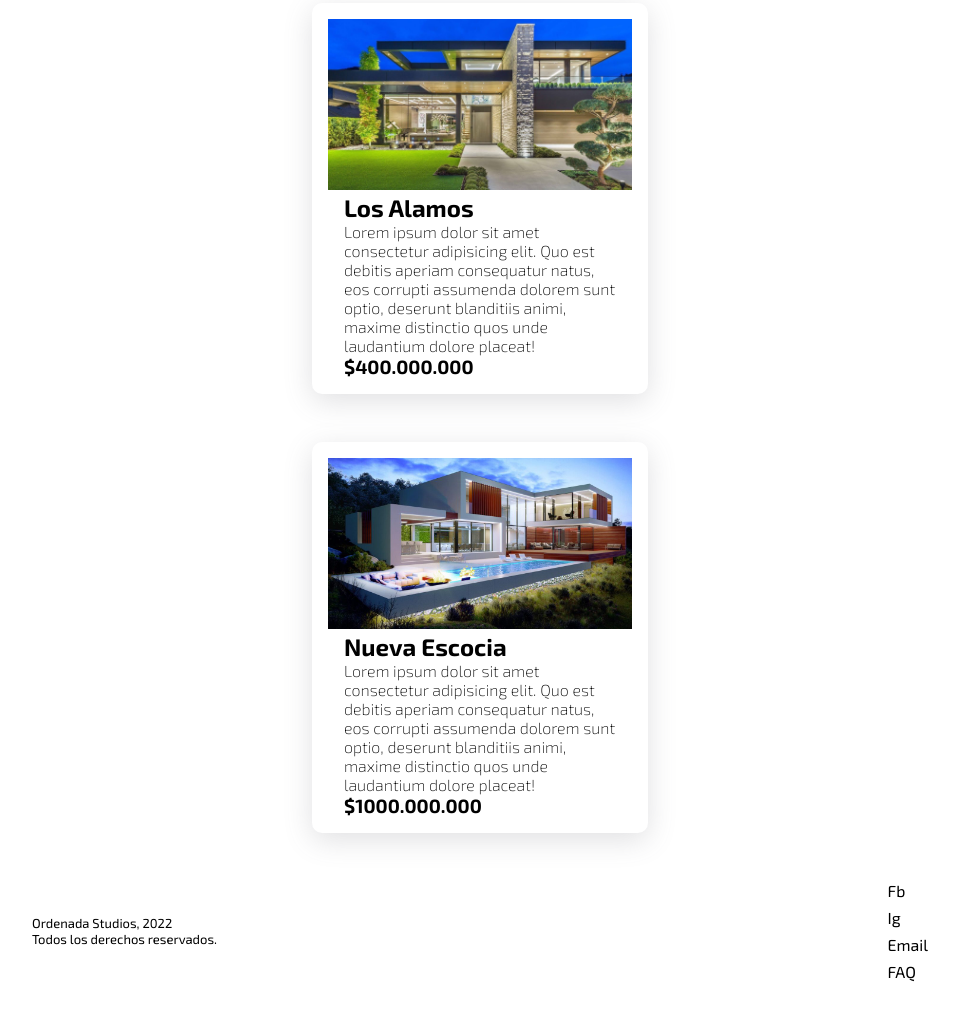
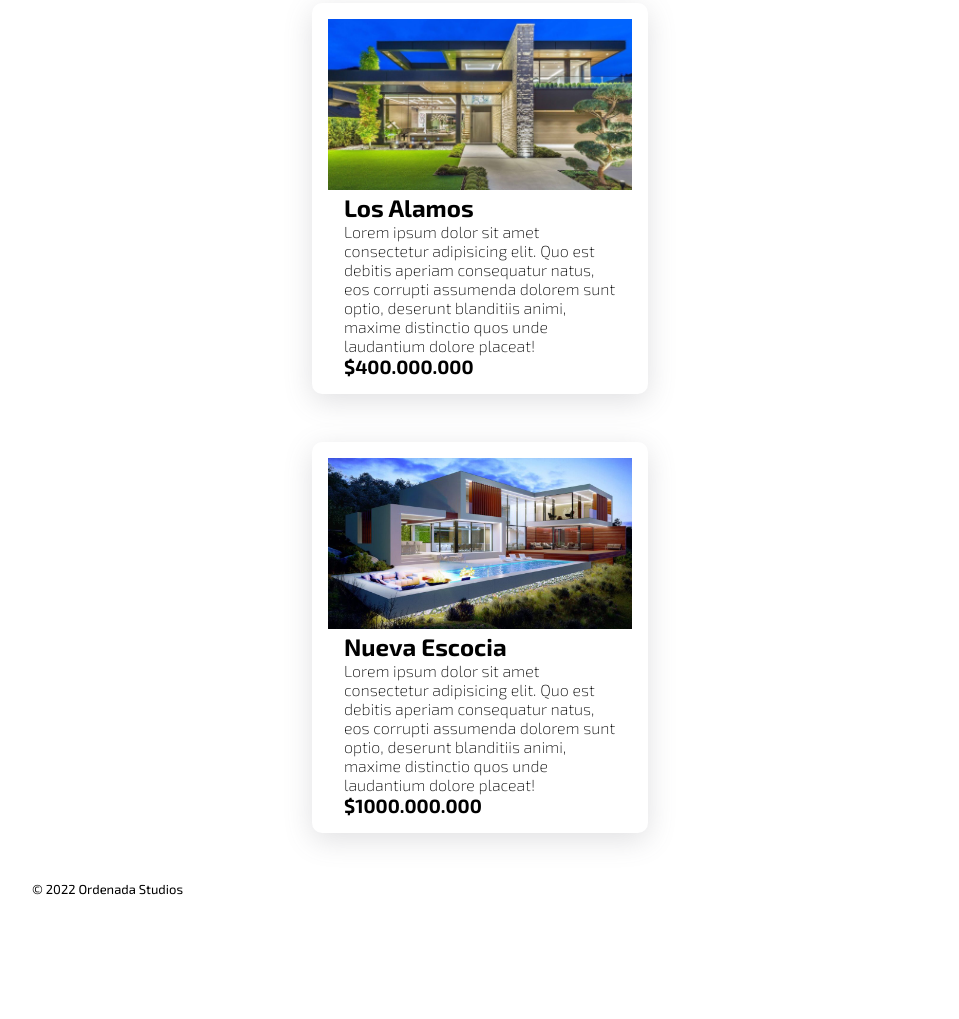
Before and after one commit to marquez5g/public-lotes, a plain HTML site: page index.html in a window 1280 px wide. Shown: the part 611-1630 px from the top of the page, without its empty margins (160-1119 px from the left). After the commit the page ends 1556 px from the top, so only its background shows below. Drawn offline with Linux system fonts and the light colour scheme.

Commit message:
updates copyright

```diff
--- a/index.html
+++ b/index.html
@@ -53,16 +53,15 @@
     </main>
     <footer>
         <div class="copyright">
-            <p>Ordenada Studios, 2022</p>
-            <p>Todos los derechos reservados.</p>
+            <p>© 2022 Ordenada Studios</p>
         </div>
 
-        <ul class="page-info">
+<!--         <ul class="page-info">
             <li>Fb</li>
             <li>Ig</li>
             <li>Email</li>
             <li>FAQ</li>
-        </ul>
+        </ul> -->
     </footer>
 </body>
 </html>
```
